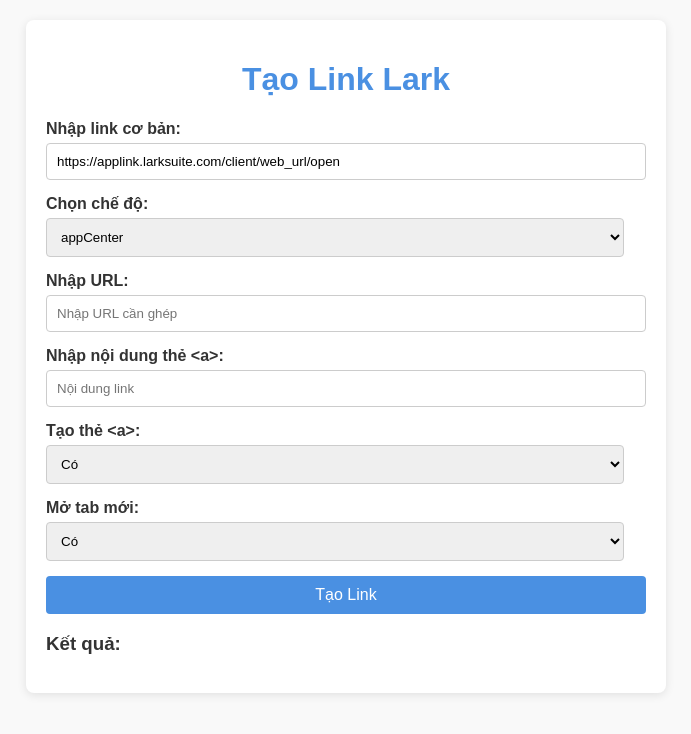
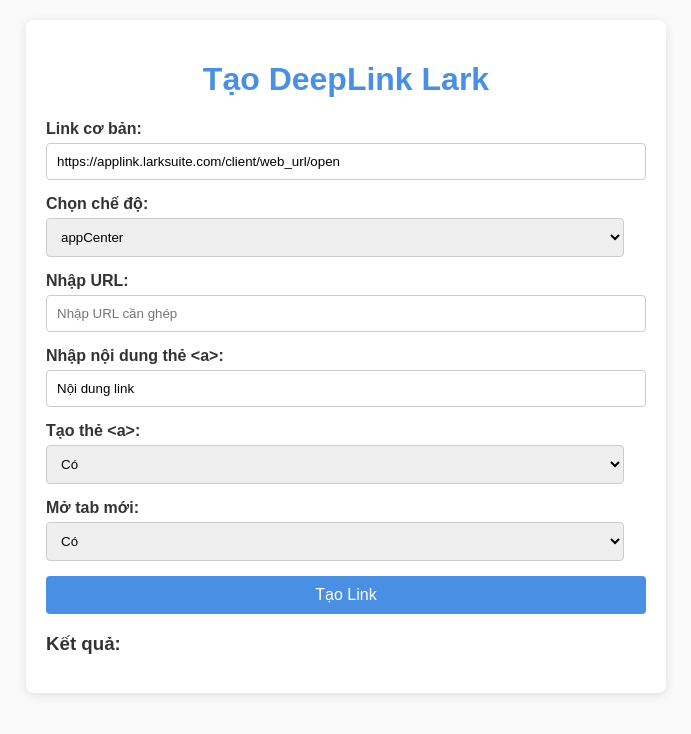
Before and after one commit to hieubqdsm/developertool, a plain HTML site: page lark.html in a window 1280 px wide. Shown: the whole page, without its empty margins (294-985 px from the left). Drawn offline with Linux system fonts and the light colour scheme.

Commit message:
Update lark.html

```diff
--- a/lark.html
+++ b/lark.html
@@ -3,7 +3,7 @@
 <head>
     <meta charset="UTF-8">
     <meta name="viewport" content="width=device-width, initial-scale=1.0">
-    <title>Tạo Link Lark</title>
+    <title>Tạo DeepLink Lark</title>
     <style>
         body {
             font-family: 'Arial', sans-serif;
@@ -80,9 +80,9 @@
 <body>
 
     <div class="container">
-        <h1>Tạo Link Lark</h1>
+        <h1>Tạo DeepLink Lark</h1>
 
-        <label for="baseLink">Nhập link cơ bản:</label>
+        <label for="baseLink">Link cơ bản:</label>
         <input type="text" id="baseLink" value="https://applink.larksuite.com/client/web_url/open">
 
         <label for="mode">Chọn chế độ:</label>
@@ -96,7 +96,7 @@
         <input type="text" id="url" placeholder="Nhập URL cần ghép" required>
 
         <label for="linkText">Nhập nội dung thẻ &lt;a&gt;:</label>
-        <input type="text" id="linkText" placeholder="Nội dung link" required>
+        <input type="text" id="linkText" placeholder="Nội dung link" value="Nội dung link">
 
         <label for="createLink">Tạo thẻ &lt;a&gt;:</label>
         <select id="createLink">
```
